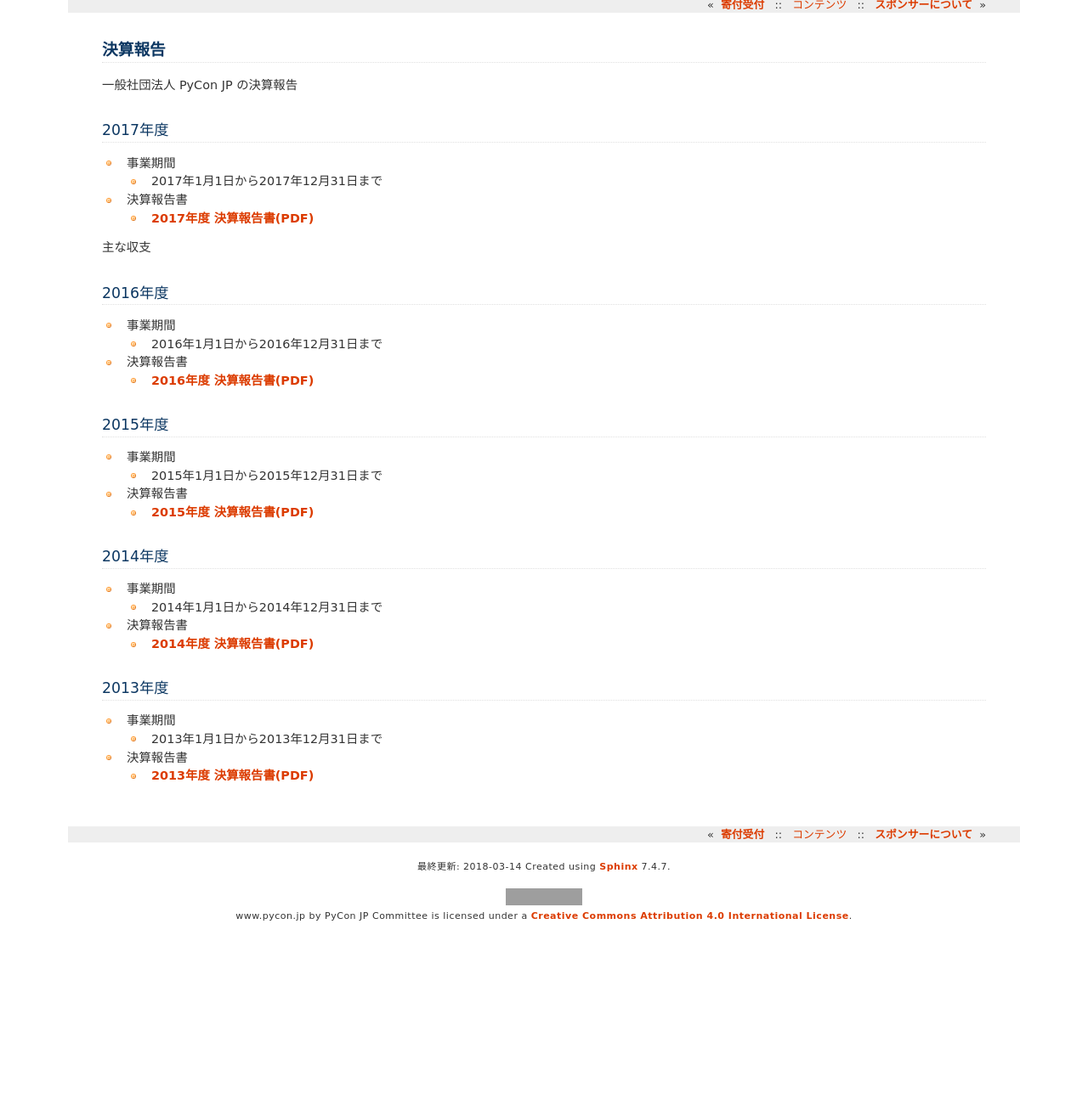
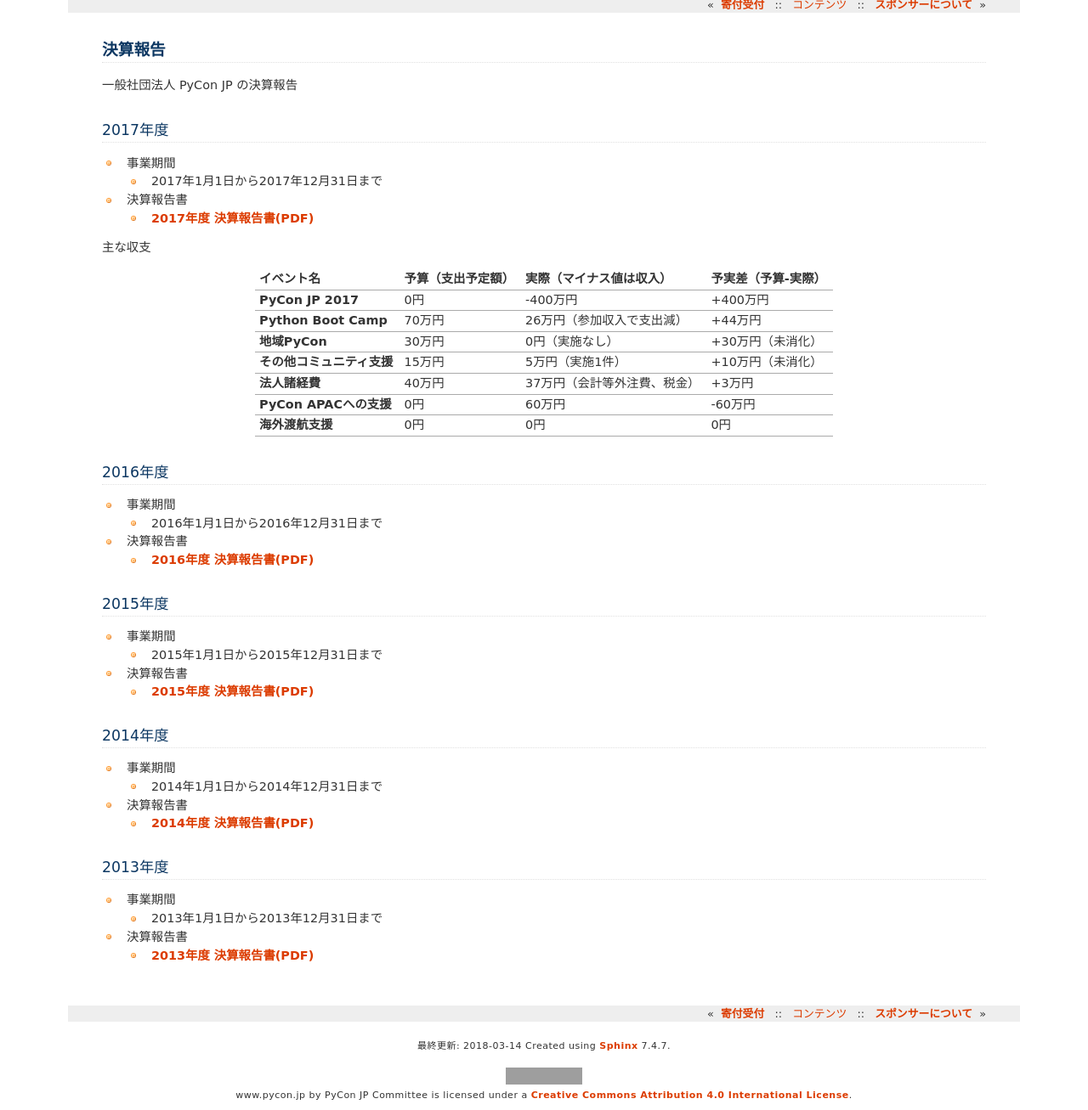
Before and after one commit to pyconjp/www.pycon.jp, a Sphinx documentation site: the page built from source/annualreport/index.rst, in a window 1280 px wide, cut to the strip 129-1436 px from the top of the page. Shown: the whole strip at 85% size. Built offline with Sphinx 7.4.7, drawn with Linux system fonts in a browser that asks for light colours; before the commit the page ends 1225 px from its top, so only the background shows below that; grey boxes are pictures that could not be loaded.

Commit message:
fix reST syntax

```diff
--- a/source/annualreport/index.rst
+++ b/source/annualreport/index.rst
@@ -38,32 +38,27 @@
      - 26万円（参加収入で支出減）
      - +44万円
 
-   - 地域PyCon
-
+   - - 地域PyCon
      - 30万円
      - 0円（実施なし）
      - +30万円（未消化）
 
-   - その他コミュニティ支援
-
+   - - その他コミュニティ支援
      - 15万円
      - 5万円（実施1件）
      - +10万円（未消化）
 
-   - 法人諸経費
-
+   - - 法人諸経費
      - 40万円
      - 37万円（会計等外注費、税金）
      - +3万円
 
-   - PyCon APACへの支援
-
+   - - PyCon APACへの支援
      - 0円
      - 60万円
      - -60万円
 
-   - 海外渡航支援
-
+   - - 海外渡航支援
      - 0円
      - 0円
      - 0円
```
